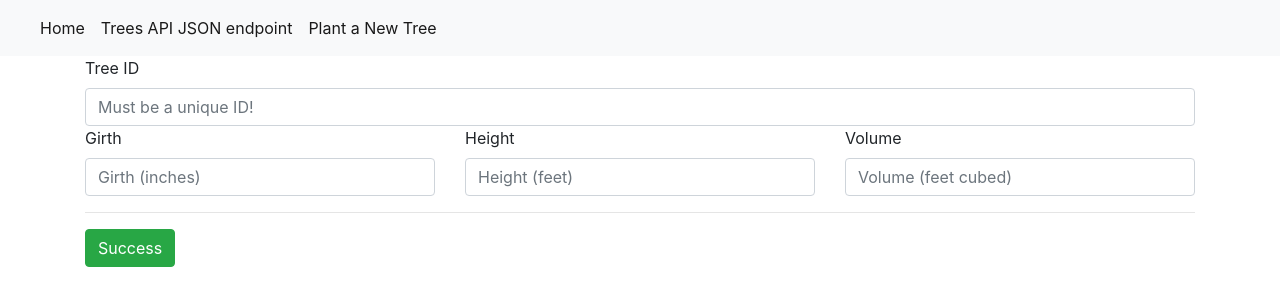
After one commit to yme5/WebAppHW1, a Flask app: page /trees/new in a window 1280 px wide. The commit adds this page. Shown: the top 306 px of the page. Run offline with Flask 2, Linux system fonts and the light colour scheme; some libraries are stand-ins or nearby versions.

Commit message:
Added a page to create a new record, fixed the home button on the navbar

```diff
--- a/app/app.py
+++ b/app/app.py
@@ -40,5 +40,19 @@ def api_browse() -> str:
     resp = Response(json_result, status=200, mimetype='application/json')
     return resp
 
+@app.route('/trees/new', methods=['GET'])
+def form_insert_get():
+    return render_template('new.html', title='New Tree Form')
+
+@app.route('/trees/new', methods=['POST'])
+def form_insert_post():
+    cursor = mysql.get_db().cursor()
+    inputData = (request.form.get('id'), request.form.get('Girth_in'), request.form.get('Height_ft'),
+                 request.form.get('Volume_ft_3'))
+    sql_insert_query = """INSERT INTO tblTreesImport (id,Girth_in,Height_ft,Volume_ft_3) VALUES (%s, %s,%s, %s) """
+    cursor.execute(sql_insert_query, inputData)
+    mysql.get_db().commit()
+    return redirect("/", code=302)
+
 if __name__ == '__main__':
     app.run(host='0.0.0.0')
--- a/app/templates/layout.html
+++ b/app/templates/layout.html
@@ -31,12 +31,14 @@
   <div class="collapse navbar-collapse" id="navbarNavDropdown">
     <ul class="navbar-nav">
       <li class="nav-item active">
-        <a class="nav-link" href="#">Home <span class="sr-only">(current)</span></a>
+        <a class="nav-link" href="/">Home <span class="sr-only">(current)</span></a>
       </li>
       <li class="nav-item active">
         <a class="nav-link" href="api/v1/trees">Trees API JSON endpoint <span class="sr-only">(current)</span></a>
       </li>
-
+        <li class="nav-item active">
+        <a class="nav-link" href="/trees/new"> Plant a New Tree <span class="sr-only">(current)</span></a>
+      </li>
     </ul>
   </div>
 </nav>
--- /dev/null
+++ b/app/templates/new.html
@@ -0,0 +1,31 @@
+{% extends "layout.html" %}
+{% block content %}
+<form action="/trees/new" method="POST">
+    <div class="row">
+        <div class="col">
+            <label for="id">Tree ID</label>
+            <input id="id" type="text" class="form-control" placeholder="Must be a unique ID!" name="id">
+        </div>
+    </div>
+
+    <div class="row">
+        <div class="col">
+            <label for="Girth_in">Girth</label>
+            <input id="Girth_in" type="text" class="form-control" placeholder="Girth (inches)" name="Girth_in">
+        </div>
+        <div class="col">
+            <label for="Height_ft">Height</label>
+            <input id="Height_ft" type="text" class="form-control" placeholder="Height (feet)" name="Height_ft">
+        </div>
+        <div class="col">
+            <label for="Volume_ft_3">Volume</label>
+            <input id="Volume_ft_3" type="text" class="form-control" placeholder="Volume (feet cubed)" name="Volume_ft_3">
+        </div>
+        <hr>
+    </div>
+  <hr>
+    <button type="submit" class="btn btn-success">Success</button>
+
+</form>
+
+{% endblock %}
```
Also changed, not shown: app/templates/view.html (+7 -5 lines).
